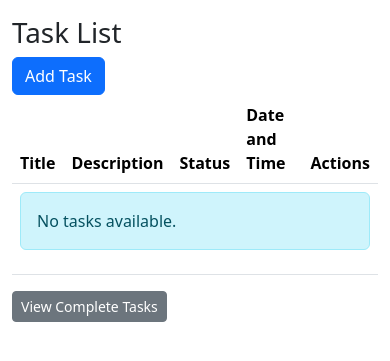
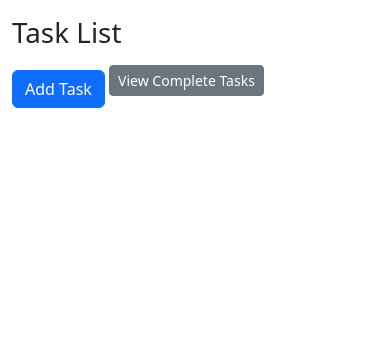
Before and after one commit to shivatejaburle/todo-list, a Django app: page /task-list/ in a window 390 px wide. Shown: the part 56-417 px from the top of the page. Run offline with Django 5.2, Linux system fonts and the light colour scheme; tables that the repository leaves empty hold one stand-in row (values such as "Sample post"); some libraries are stand-ins or nearby versions.

Commit message:
Responsiveness
Card view for mobile devices and Table view for all other devices.

```diff
--- a/tasks/templates/tasks/task_confirm_delete.html
+++ b/tasks/templates/tasks/task_confirm_delete.html
@@ -13,7 +13,7 @@
         <p class="mt-4">
             <button type="submit" class="btn btn-danger">Yes, I am sure!</button>
             <button type="button" class="btn btn-secondary"
-                onclick = "window.location='{% url 'tasks:task_list_complete' %}'">No, take me back</button>
+                onclick = "window.location='{% url 'tasks:task_list' %}'">No, take me back</button>
         </p>
     </form>
 </div>
--- a/tasks/templates/tasks/task_list.html
+++ b/tasks/templates/tasks/task_list.html
@@ -4,12 +4,11 @@
 <div class="container">
     <h1>Task List</h1>
     <a class="btn btn-primary" href="{% url 'tasks:task_create' %}" role="button">Add Task</a>
-    <div class="table-responsive">
+    <div class="table-responsive d-none d-sm-block">
         <table class="table">
             <thead>
                 <tr>
                     <th>Title</th>
-                    <th>Description</th>
                     <th>Status</th>
                     <th>Date and Time</th>
                     <th>Actions</th>
@@ -19,17 +18,15 @@
                 {% for task in tasks %}
                     <tr>
                         <td>{{ task.title }}</td>
-                        <td>{{ task.description }}</td>
                         <td>{{ task.status }}</td>
                         <td>{{ task.date }}</td>
                         <td>
-                            <a class="btn btn-sm btn-warning" href="{% url 'tasks:task_update' task.id %}" role="button">Edit</a>
-                            <a class="btn btn-sm btn-success" href="{% url 'tasks:task_complete' task.id %}" role="button">Complete</a>
+                            <a class="btn btn-sm btn-warning" href="{% url 'tasks:task_detail' task.id %}" role="button">View Details</a>
                         </td>
                     </tr>
                 {% empty %}
                     <tr>
-                        <td colspan="5">
+                        <td colspan="4">
                             <div class="alert alert-info" role="alert">
                                 No tasks available.
                             </div>
@@ -39,6 +36,19 @@
             </tbody>
         </table>
     </div>
-    <a class="btn btn-sm btn-secondary" href="{% url 'tasks:task_list_complete' %}" role="button">View Complete Tasks</a>
+    {% for task in tasks %}
+        <div class="card mt-2 d-sm-block d-md-none">
+            <div class="card-body">
+                <h5 class="card-title mb-3">{{ task.title }}</h5>
+                <p class="card-text"><strong>Description:</strong><br> {{ task.description }}</p>
+                <p class="card-text"><strong>Status:</strong><br> {{ task.status }}</p>
+                <p class="card-text"><strong>Date and Time:</strong><br> {{ task.date }}</p>
+                <a class="btn btn-sm btn-primary" href="{% url 'tasks:task_update' task.id %}" role="button">Edit</a>
+                <a class="btn btn-sm btn-success" href="{% url 'tasks:task_complete' task.id %}" role="button">Complete</a>
+                <a class="btn btn-sm btn-danger" href="{% url 'tasks:task_delete' task.id %}" role="button">Delete Task</a>
+            </div>
+        </div>
+    {% endfor %}
+    <a class="btn btn-sm btn-secondary mt-2 mb-4" href="{% url 'tasks:task_list_complete' %}" role="button">View Complete Tasks</a>
 </div>
 {% endblock %}
--- a/tasks/urls.py
+++ b/tasks/urls.py
@@ -7,6 +7,7 @@ urlpatterns = [
     path('', views.IndexView.as_view(), name='index'),
     path('task-list/', views.TaskListView.as_view(), name='task_list'),
     path('completed-task-list/', views.CompletedTaskListView.as_view(), name='task_list_complete'),
+    path('task-detail/<int:pk>/', views.TaskDetailView.as_view(), name='task_detail'),
     path('create-task/', views.CreateTaskView.as_view(), name='task_create'),
     path('update-task/<int:pk>/', views.UpdateTaskView.as_view(), name='task_update'),
     path('complete-task/<int:pk>', views.CompleteTask.as_view(), name='task_complete'),
--- a/tasks/views.py
+++ b/tasks/views.py
@@ -1,5 +1,5 @@
-from django.shortcuts import render, redirect
-from django.views.generic import TemplateView, ListView, CreateView, UpdateView, RedirectView, DeleteView
+from django.shortcuts import render, redirect, get_object_or_404
+from django.views.generic import TemplateView, ListView, CreateView, UpdateView, RedirectView, DeleteView, DetailView
 from django.urls import reverse_lazy
 from .models import Task
 from .forms import TaskForm
@@ -29,6 +29,13 @@ class CompletedTaskListView(ListView):
     def get_queryset(self):
         queryset = self.model.objects.filter(status = "Completed")
         return queryset
+
+# Task Detail View
+class TaskDetailView(DetailView):
+    template_name = 'tasks/task_detail.html'
+    model = Task
+    context_object_name = 'task'
+    pk_url_kwarg = 'pk'
 
 # Create Task View
 class CreateTaskView(CreateView):
```
Also changed, not shown: tasks/templates/tasks/task_detail.html (added, +19 -0 lines), tasks/templates/tasks/task_list_complete.html (+17 -2 lines).
